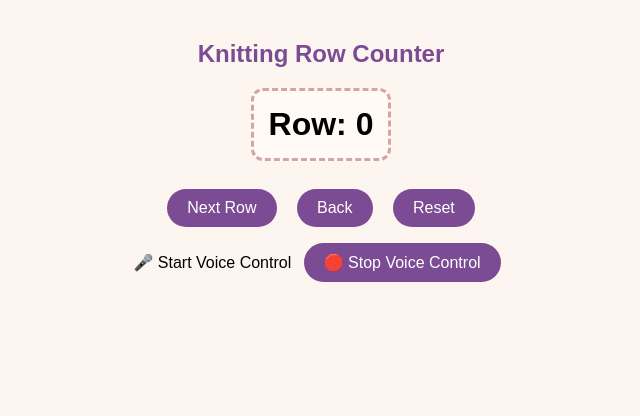
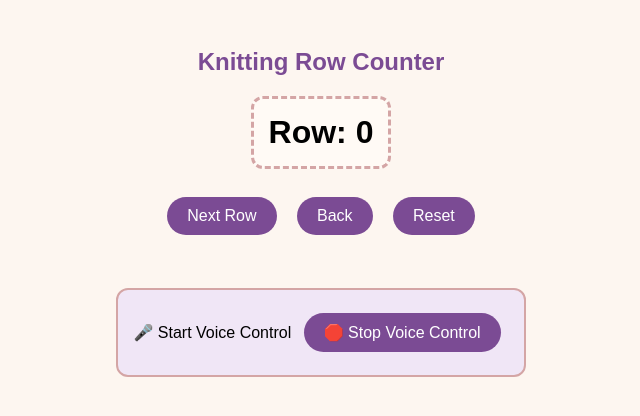
Before and after one commit to AlinaC71/kcounter, a plain HTML site: page index.html in a window 1280 px wide. Shown: the whole page, without its empty margins (319-959 px from the left). Drawn offline with Linux system fonts and the light colour scheme.

Commit message:
Update style.css
final css

```diff
--- a/style.css
+++ b/style.css
@@ -1,15 +1,14 @@
-/* Page background and font */
+/* General layout */
 body {
   font-family: Arial, sans-serif;
-  background: #fdf6f0; /* soft cream */
+  background: #fdf6f0;
   text-align: center;
-  margin: 0;
   padding: 20px;
 }
 
 /* Title */
 h2 {
-  color: #7b4b94; /* yarn purple */
+  color: #7b4b94;
   margin-bottom: 20px;
 }
 
@@ -20,12 +19,27 @@ h2 {
   margin: 20px auto;
   padding: 15px;
   background: #fffaf5;
-  border: 3px dashed #d4a5a5; /* stitch-like border */
+  border: 3px dashed #d4a5a5;
   border-radius: 12px;
   width: fit-content;
 }
 
-/* Buttons */
+/* Row buttons group */
+.row-buttons {
+  margin: 15px 0;
+}
+
+/* Voice buttons group */
+.voice-buttons {
+  margin-top: 30px;
+  padding: 15px;
+  background: #f0e6f6;
+  border: 2px solid #d4a5a5;
+  border-radius: 12px;
+  display: inline-block;
+}
+
+/* Base button styling */
 button {
   padding: 10px 20px;
   margin: 8px;
@@ -45,3 +59,20 @@ button:hover {
 button:active {
   background: #5a3570;
 }
+
+/* Voice control overrides */
+.start-btn {
+  background: #4CAF50; /* green */
+}
+
+.start-btn:hover {
+  background: #45a049;
+}
+
+.stop-btn {
+  background: #e53935; /* red */
+}
+
+.stop-btn:hover {
+  background: #c62828;
+}
```
